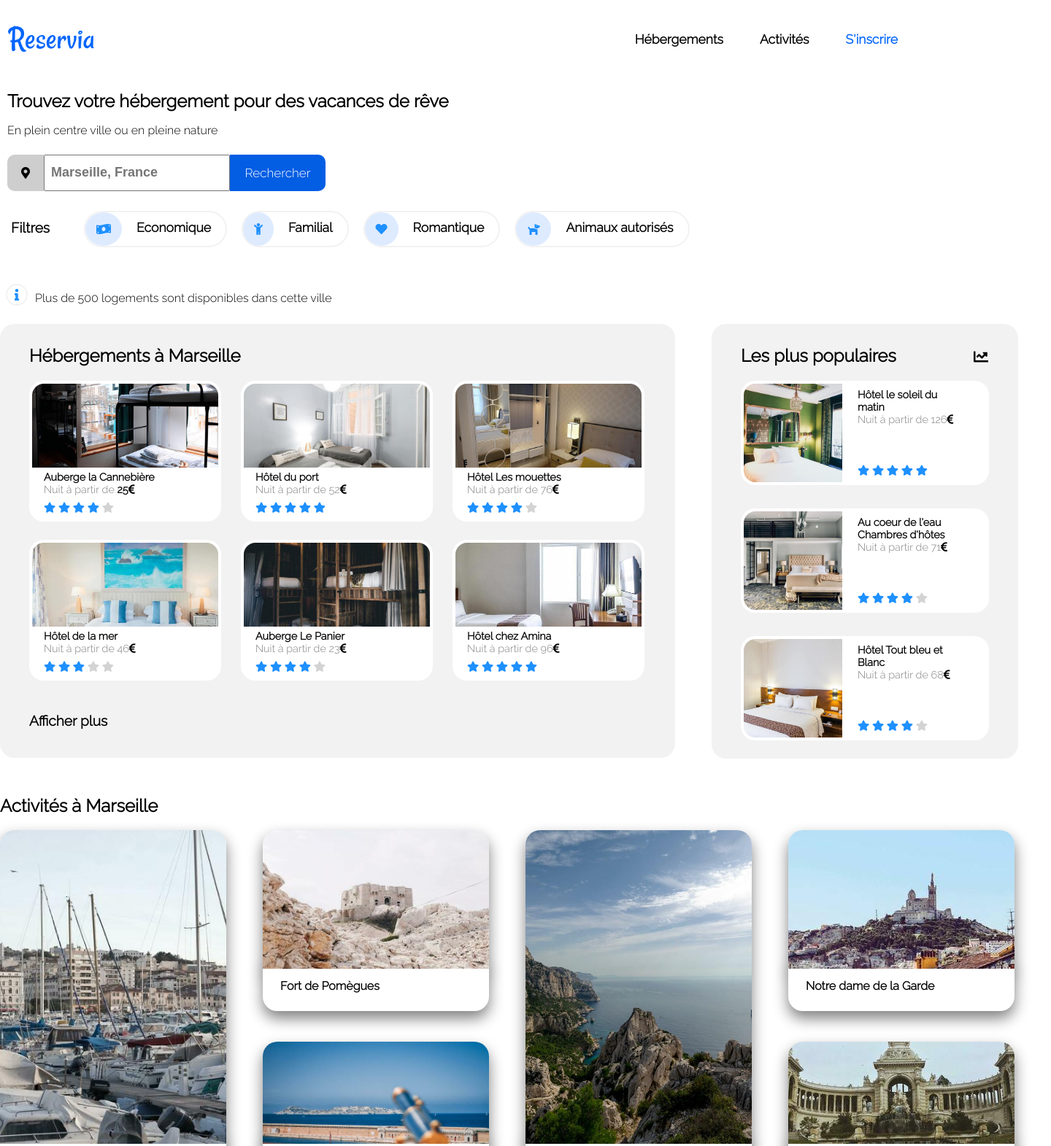
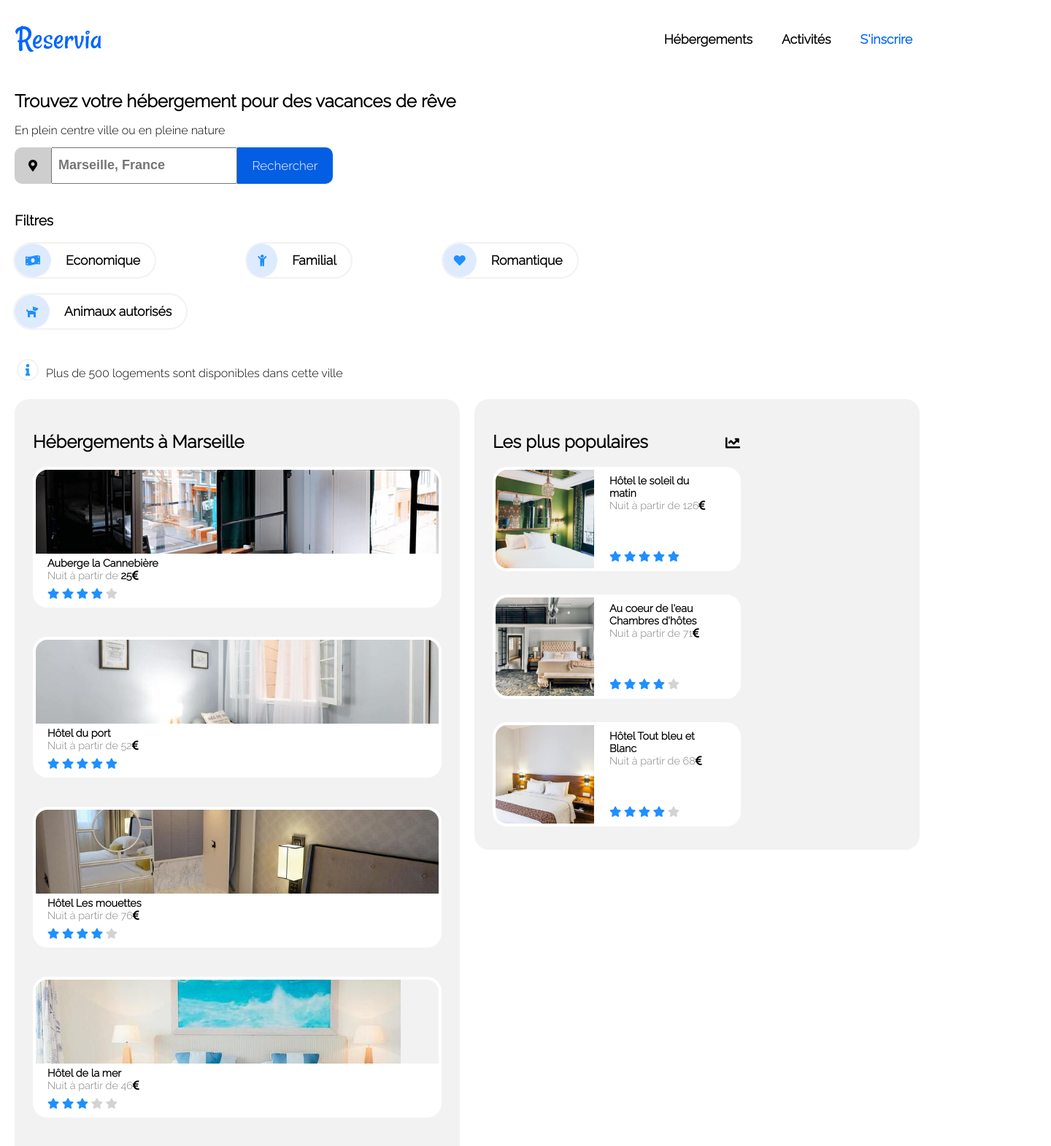
Before and after one commit to albosama/AlbertMoufaouad_2_02032021, a plain HTML site: page index.html in a window 1280 px wide. Shown: the top 1571 px of the page at 73% size, 1440 px wide, since content can reach past the window. Drawn offline with Linux system fonts and the light colour scheme.

Commit message:
Modification du code html pour les ancres hebergements et activités de plus la partie responsive en 768px est terminée

```diff
--- a/index.html
+++ b/index.html
@@ -20,8 +20,8 @@
                 </div>
                 <nav class="menu_navigation">
                     <ul>
-                        <li><a href="#">Hébergements</a></li>
-                        <li><a href="#">Activités</a></li>
+                        <li><a href="#hebergements">Hébergements</a></li>
+                        <li><a href="#activités">Activités</a></li>
                         <li><a href="#" class="register">S'inscrire</a></li>
                     </ul>
                 </nav>
@@ -62,7 +62,7 @@
             </div>
             <section>
                 <article>
-                    <h2>Hébergements à Marseille</h2>
+                    <h2 id="hebergements" class="hebergements">Hébergements à Marseille</h2>
                     <div id="hebergements_marseille">
                         <figure>
                             <a href="#">
@@ -205,7 +205,7 @@
                 </aside>
             </section>
             <div id="activité">
-                <h2>Activités à Marseille</h2>
+                <h2 id="activités" class="activités">Activités à Marseille</h2>
                 <div id="activités_à_marseille">
                     <figure class="activités_marseille">
                         <a href="#">
@@ -215,7 +215,7 @@
                             <figcaption class="note_1"><strong>Vieux port</strong></figcaption>
                         </a>
                     </figure>
-                    <figure>
+                    <figure class="le_fort">
                         <a href="#">
                         <div class="le_fort">
                             <img src="images/activites/4_small/paul-hermann-QFTrLdQIRhI-unsplash.jpg">
--- a/style.css
+++ b/style.css
@@ -291,7 +291,7 @@ figure .vignette_auberge
 }
 .vignette_auberge img
 {
-    max-width: 100%;
+    width: 100%;
 }
 figure figcaption  /*pour parametrer description de l'image*/
 {
@@ -382,7 +382,7 @@ figure .populaires_1
 }
 figure .populaires img
 {
-    max-width: 100%;
+    width: 100%;
 }
 
 figure .populaires
@@ -442,6 +442,7 @@ figure .activités_marseille
 figure .activités_marseille img
 {
     max-height: 100%;
+    width: 100%;
 }
 #activités_à_marseille .note_1
 {
@@ -470,7 +471,7 @@ figure .le_fort
 }
 figure .le_fort img
 {
-    max-width: 100%;
+    width: 100%;
 }
 figure figcaption.descrip_fort
 {
@@ -505,7 +506,7 @@ figure .frioul
 }
 figure .frioul img
 {
-    max-width: 100%;
+    width: 100%;
 }
 figure figcaption.descrip_frioul
 {
@@ -647,13 +648,7 @@ footer a
 }
 
 
-
-
-
-
-
-
-@media screen and (max-width:375px)
+@media all and (max-device-width:480px)
 {
     body
     {
@@ -985,7 +980,7 @@ footer a
     }
 }
 
-@media screen (min-width:375px) and (max-width:768px)
+@media screen (min-width:480px) and (max-width:1440px)
 {
     body
     {
@@ -1011,10 +1006,6 @@ footer a
         position: relative;
         width: 100%;
         height: 100%;
-    }
-    .menu_navigation ul
-    {
-
     }
     .menu_navigation li
     {
@@ -1120,32 +1111,241 @@ footer a
         box-shadow: 0px 10px 20px 0px;
         color: grey;
     }
-
     aside
     {
         width: 100%;
     }
+}
 
-
-
-
-
-
-@media screen (min-width:768px) and (max-width:1440px)
+@media screen and (min-width:768px) and (max-width:1439px)
 {
     #titre_principal
     {
         margin-left: 20px;
     }
-
     .menu_navigation
     {
         height: 100%;
+        padding-right: 20px;
+    }
+    .menu_navigation li
+    {
+        margin-left: 30px;
+        margin-right: 10px;
+    }
+    .Section_recherche
+    {
+        margin-left: 20px;
+    }
+    .icone_cote_gauche
+    {
+        margin: 0;
+    }
+    .filtres
+    {
+        width: 100%;
+        margin-left: 20px;
+    }
+    .filtres ul
+    {
+        flex-wrap: wrap;
+        justify-content: space-between;
+        margin: 60px 0px 0px -55px;
+        padding: 0;
+        width: 100%;
+    }
+    .filtres li
+    {
+        margin-bottom: 20px;
+        align-items: center;
+    }
+    #recherche_description
+    {
+        margin-left: -50px;
+        margin-top: 20px;
     }
 
-    .menu_navigation li
+    <------------------SECTION HEBERGEMENTS------------------>
+
+    section
     {
-        margin-right: 20px;
+        display: flex;
+        flex-wrap: wrap;
+        justify-content: space-between;
+    }
+    article
+    {
+        order: -1;
+        flex: 1;
+        width: 100%;
+        margin: 0 20px;
+        height: auto;
+        padding: 25px;
     }
 
+    #hebergements_marseille
+    {
+        display: flex;
+        flex-wrap: wrap;
+        justify-content: flex-start;
+        /* margin-top: 0; */
+        width: 100%;
+    }
+    #hebergements_marseille figure
+    {
+        width: 100%;
+        height: 100%;
+    }
+    figure .vignette
+    {
+        width: auto;
+    }
+    figure figcaption
+    {
+        width: auto;
+    }
+    figure .vignette_auberge
+    {
+        width: auto;
+    }
+    .details h3
+    {
+        margin-bottom: 20px;
+    }
+    aside
+    {
+        width: 100%;
+        margin: 0;
+        margin-right: 20px;
+        height: 100%;
+        flex: 1;
+        padding: 25px;
+    }
+    #activité
+    {
+        width: auto;
+        padding: 0 20px;
+    }
+    #activité h2
+    {
+        padding-left: 20px;
+    }
+    #activités_à_marseille
+    {
+        width: 100%;
+        height: 1050px;
+        padding: 20px 0;
+        display: flex;
+        flex-flow: row wrap;
+        justify-content: space-between;
+    }
+    figure .activités_marseille img
+    {
+        width: 100%
+    }
+    #activités_à_marseille figure
+    {
+        padding: 0;
+        width: 50%;
+    }
+    figure .activités_marseille
+    {
+        width: 100%;
+    }
+    #activités_à_marseille .note_1
+    {
+        width: auto;
+    }
+    #activités_à_marseille figure.le_fort
+    {
+        width: 45%;
+        position: relative;
+        left: 0;
+    }
+    figure .le_fort
+    {
+        width: 100%;
+    }
+    figure figcaption.descrip_fort
+    {
+        width: auto;
+    }
+    #activités_à_marseille figure.frioul
+    {
+        position: relative;
+        left: 400px;
+        top: -197px;
+        height: 150px;
+        width: 45%;
+    }
+    figure .frioul
+    {
+        width: 100%;
+    }
+    figure figcaption.descrip_frioul
+    {
+        width: auto;
+    }
+    #activités_à_marseille figure.Calanques
+    {
+        position: relative;
+        left: -365px;
+        margin-top: 40px;
+    }
+    figure .Calanques
+    {
+        width: 100%;
+    }
+    figure figcaption.Calanques
+    {
+        width: auto;
+    }
+    #activités_à_marseille figure.la_garde
+    {
+        position: relative;
+        left: 400px;
+        top: -485px;
+        width: 45%;
+    }
+    figure .la_garde
+    {
+        width: 100%;
+    }
+    figure figcaption.descrip_la_garde
+    {
+        width: auto;
+    }
+    #activités_à_marseille figure.longchamp
+    {
+        position: relative;
+        left: 0px;
+        top: -195px;
+        width: 45%;
+    }
+    figure .longchamp
+    {
+        width: 100%;
+    }
+    figure figcaption.descrip_longchamp
+    {
+        width: auto;
+    }
+    footer
+    {
+        width: auto;
+        padding: 30px 20px 0px 20px;
+        margin: 0;
+    }
+    footer h2 ,p
+    {
+        font-size: 1rem;
+    }
+    #a_propos
+    {
+        margin: 0;
+    }
+    #assistance
+    {
+        padding-right: 100px;
+    }
 }
```
